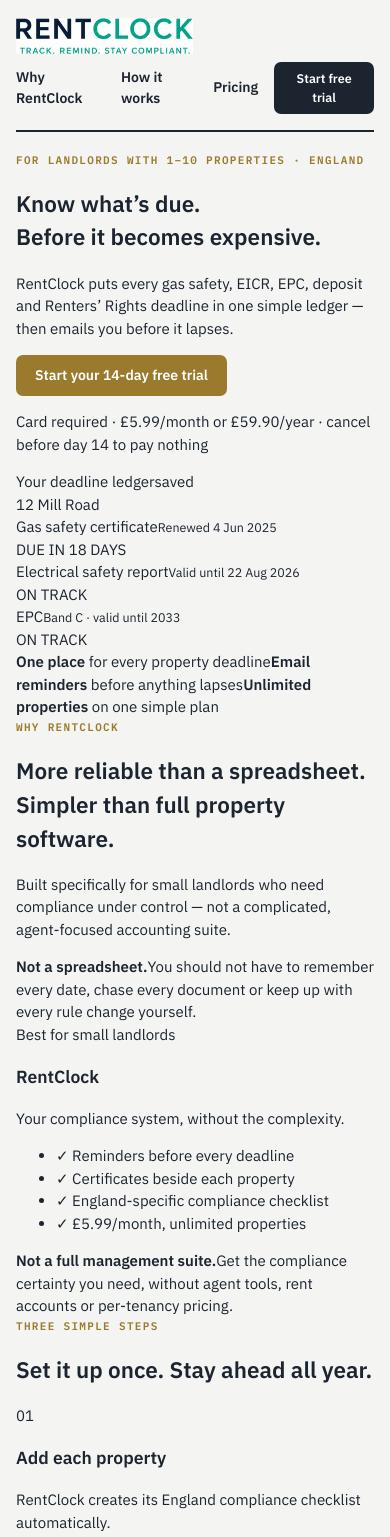
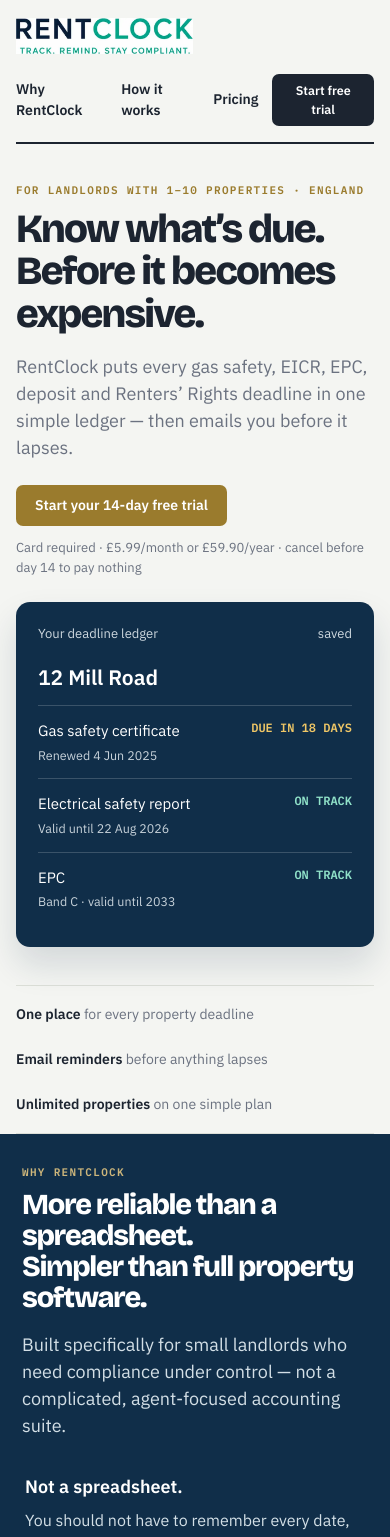
Before and after one commit to baroli77/RentClock, a Next.js app: page / in a window 390 px wide. Shown: the top 1537 px of the page. Built offline with nearby package versions, Linux system fonts and the light colour scheme; no server answers.

Commit message:
Add responsive styles for homepage redesign

```diff
--- a/app/globals.css
+++ b/app/globals.css
@@ -647,3 +647,60 @@
 
 
 .legal-page + .foot { width: 100%; max-width: 640px; margin-left: auto; margin-right: auto; }
+
+
+/* Homepage redesign */
+.home-v2 .masthead { margin-bottom: 0; }
+.home-v2-head { gap: 20px; }
+.home-v2-nav { gap: 20px; }
+.home-v2-hero { display: grid; grid-template-columns: 1.08fr .92fr; gap: 44px; align-items: center; padding: 56px 0 42px; }
+.home-v2 h1, .home-v2 h2, .home-v2 h3 { font-family: 'Bricolage Grotesque', sans-serif; letter-spacing: -.045em; line-height: 1.06; }
+.home-v2 h1 { font-size: clamp(40px, 6vw, 68px); margin: 0; }
+.home-v2 h2 { font-size: clamp(29px, 4vw, 43px); margin: 0 0 12px; }
+.home-v2 h3 { font-size: 20px; margin: 0 0 6px; }
+.home-v2-lead { color: var(--grey); font-size: 18px; max-width: 600px; margin: 18px 0 24px; }
+.home-v2-note { color: var(--grey); font-size: 13px; margin: 12px 0 0; }
+.home-v2-ledger { background: #102e49; color: #fff; border-radius: 14px; padding: 22px; box-shadow: 0 18px 34px #102e4924; }
+.home-v2-ledger-top { display: flex; justify-content: space-between; color: #ced8df; font-size: 13px; margin-bottom: 18px; }
+.home-v2-property { font-size: 21px; font-weight: 600; margin-bottom: 12px; }
+.home-v2-deadline { display: grid; grid-template-columns: 1fr auto; gap: 8px; padding: 14px 0; border-top: 1px solid #ffffff2d; }
+.home-v2-deadline small { display: block; color: #c7d2da; margin-top: 3px; }
+.home-v2-deadline > span { color: #f0c766; font: 600 12px 'IBM Plex Mono', monospace; align-self: start; }
+.home-v2-deadline > span.ok { color: #90e2c9; }
+.home-v2-trust { display: flex; gap: 24px; flex-wrap: wrap; padding: 18px 0; border-top: 1px solid var(--line); border-bottom: 1px solid var(--line); color: var(--grey); font-size: 14px; }
+.home-v2-trust b { color: var(--ink); }
+.home-v2-why { background: #102e49; color: #fff; border-radius: 16px; padding: 40px; margin: 56px 0; }
+.home-v2-why .eyebrow { color: #cdb67b; }
+.home-v2-why .home-v2-lead { color: #d3dfe6; }
+.home-v2-comparison { display: grid; grid-template-columns: 1fr minmax(310px, 450px) 1fr; gap: 28px; align-items: center; margin-top: 34px; }
+.home-v2-contrast { color: #d3dfe6; font-size: 16px; line-height: 1.55; }
+.home-v2-contrast b { display: block; color: #fff; font-size: 18px; margin-bottom: 7px; }
+.home-v2-rentclock-card { padding: 25px; border-radius: 12px; background: #16aa9a; color: #082c34; box-shadow: 0 16px 30px #00162565; }
+.home-v2-badge { display: inline-block; padding: 5px 9px; background: #102e49; color: #fff; border-radius: 4px; font: 600 11px 'IBM Plex Mono', monospace; letter-spacing: .08em; text-transform: uppercase; }
+.home-v2-rentclock-card h3 { font-size: 29px; margin: 15px 0 8px; }
+.home-v2-rentclock-card p { margin: 0 0 15px; color: #15545b; }
+.home-v2-rentclock-card ul { padding: 0; margin: 0; list-style: none; }
+.home-v2-rentclock-card li { padding: 10px 0; border-top: 1px solid #087e76; }
+.home-v2-steps-section { padding: 0 0 56px; }
+.home-v2-steps { display: grid; grid-template-columns: repeat(3, 1fr); gap: 18px; margin-top: 24px; }
+.home-v2-step { background: var(--card); border: 1px solid var(--line); border-radius: 10px; padding: 22px; }
+.home-v2-step p { color: var(--brass); font: 600 12px 'IBM Plex Mono', monospace; letter-spacing: .08em; margin: 0 0 16px; }
+.home-v2-step span, .home-v2-two-col p { color: var(--grey); }
+.home-v2-two-col { display: grid; grid-template-columns: 1fr 1fr; gap: 38px; align-items: start; padding: 0 0 56px; }
+.home-v2-faq { padding: 15px 0; border-top: 1px solid var(--line); }
+.home-v2-faq b { display: block; }
+.home-v2-faq span { color: var(--grey); font-size: 14px; }
+.home-v2-cta { text-align: center; background: #eaf4f1; border-radius: 16px; padding: 48px 24px; }
+.home-v2-cta > p:not(.eyebrow) { color: var(--grey); }
+.home-v2-foot { max-width: none; display: flex; justify-content: space-between; align-items: flex-start; gap: 12px; flex-wrap: wrap; }
+.home-v2-foot .foot-links { margin-top: 0; }
+@media (max-width: 760px) {
+  .home-v2-nav { gap: 14px; }
+  .home-v2-hero, .home-v2-two-col { grid-template-columns: 1fr; gap: 25px; }
+  .home-v2-hero { padding: 38px 0; }
+  .home-v2-why { padding: 30px 22px; border-radius: 0; margin: 0 -16px 38px; }
+  .home-v2-comparison, .home-v2-steps { grid-template-columns: 1fr; gap: 20px; }
+  .home-v2-contrast { padding: 0 3px; }
+  .home-v2-steps-section, .home-v2-two-col { padding-bottom: 38px; }
+  .home-v2-cta { padding: 40px 20px; }
+}
```
